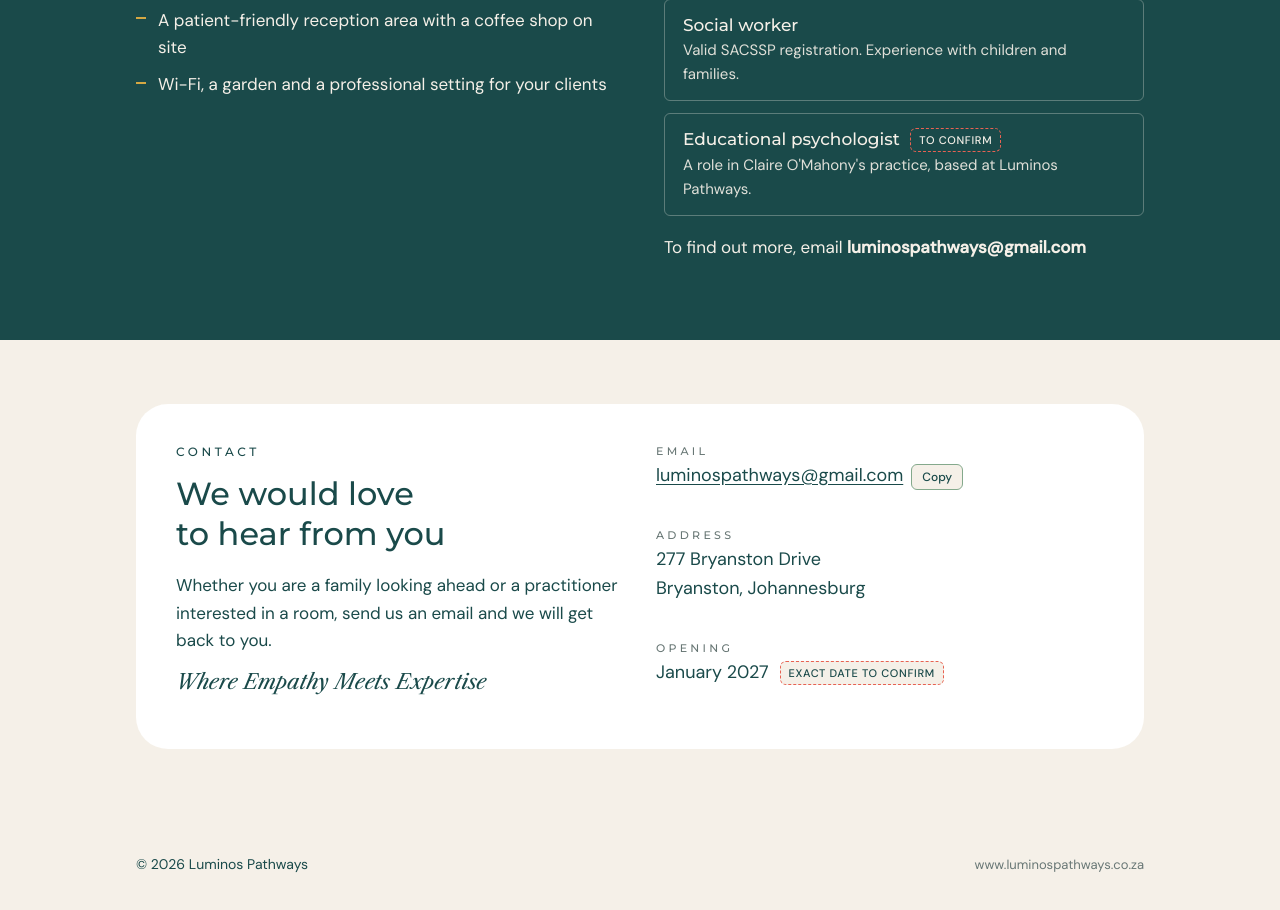
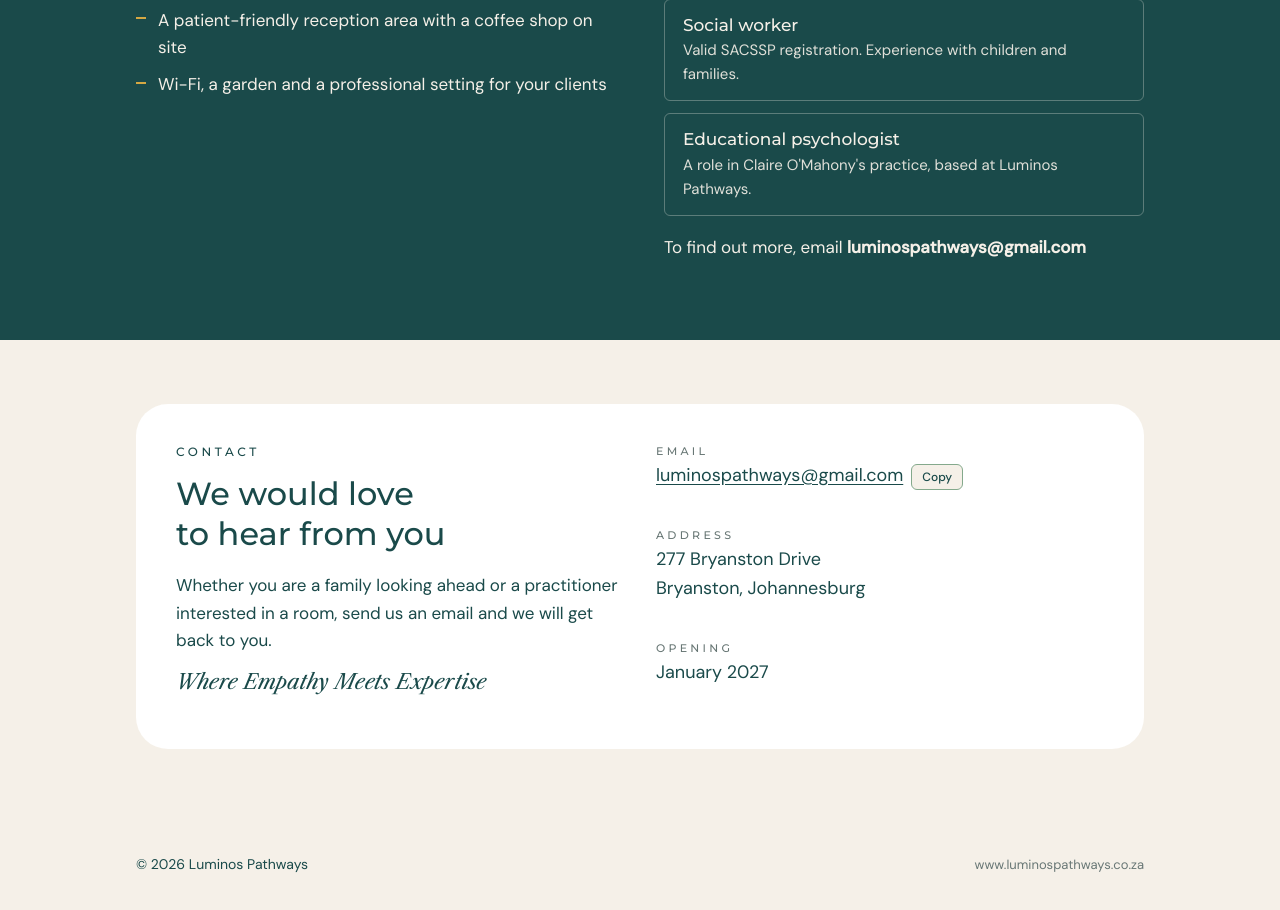
Before and after one commit to luminospathways-lab/LuminosPathwaysInc, a plain HTML site: page index.html in a window 1280 px wide. Shown: the part 2003-2913 px from the top of the page. Drawn offline with nearby package versions, Linux system fonts and the light colour scheme.

Commit message:
Remove draft labels for launch
Co-Authored-By: Claude Opus 5.5 <noreply@anthropic.com>
Claude-Session: https://claude.ai/code/session_01JFjr9E9WvAEMJsDb5BFcEz

```diff
--- a/index.html
+++ b/index.html
@@ -190,7 +190,7 @@ footer small { color: var(--stone); font-size: 13px; }
             <div class="role"><h3>General practitioner</h3><p>Valid HPCSA registration. Family and paediatric experience welcome.</p></div>
             <div class="role"><h3>Occupational therapist</h3><p>Fully trained in sensory integration. Valid HPCSA registration.</p></div>
             <div class="role"><h3>Social worker</h3><p>Valid SACSSP registration. Experience with children and families.</p></div>
-            <div class="role"><h3>Educational psychologist <span class="tbc">to confirm</span></h3><p>A role in Claire O'Mahony's practice, based at Luminos Pathways.</p></div>
+            <div class="role"><h3>Educational psychologist</h3><p>A role in Claire O'Mahony's practice, based at Luminos Pathways.</p></div>
           </div>
           <p style="margin-top:18px">To find out more, email <strong>luminospathways@gmail.com</strong></p>
         </div>
@@ -210,7 +210,7 @@ footer small { color: var(--stone); font-size: 13px; }
         <dl>
           <div><dt>Email</dt><dd><a href="mailto:luminospathways@gmail.com" id="email">luminospathways@gmail.com</a><button class="copy" id="copy-email" type="button">Copy</button></dd></div>
           <div><dt>Address</dt><dd>277 Bryanston Drive<br>Bryanston, Johannesburg</dd></div>
-          <div><dt>Opening</dt><dd>January 2027 <span class="tbc">exact date to confirm</span></dd></div>
+          <div><dt>Opening</dt><dd>January 2027</dd></div>
         </dl>
       </div>
     </div>
```
